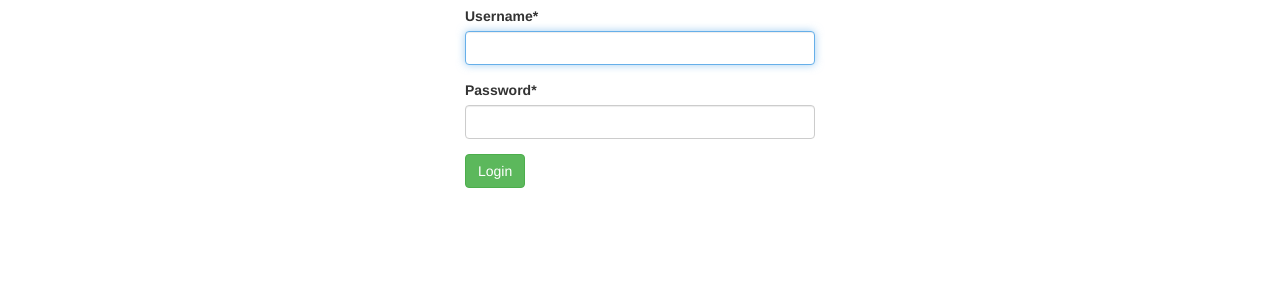
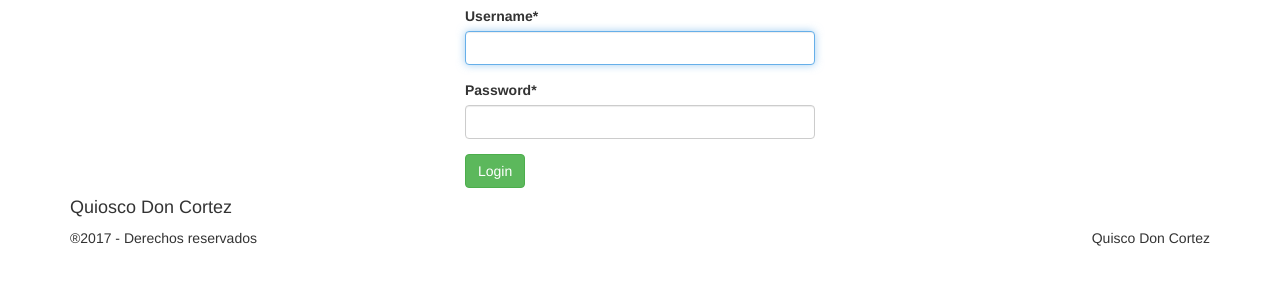
Before and after one commit to mikenunez/quiosko-don-cortez, a Django app: page / in a window 1280 px wide. Shown: the part 285-585 px from the top of the page. Run offline with Django 3.2, Linux system fonts and the light colour scheme; some libraries are stand-ins or nearby versions.

Commit message:
Add a nice footer

```diff
--- a/code/quiosko/templates/base.html
+++ b/code/quiosko/templates/base.html
@@ -62,6 +62,23 @@
       {% block pagecontent %}
       {% endblock %}
     </div>
+    <footer class="footer">
+      <div class="container">
+        <div class="row">
+          <div class="col-md-12">
+            <h4>Quiosco Don Cortez</h4>
+          </div>
+        </div>
+      </div>
+    </footer>
+    <copyright class="copyright">
+      <div class="container">
+        <div class="row">
+          <div class="col-md-6">®2017 - Derechos reservados</div>
+          <div class="col-md-6 text-right">Quisco Don Cortez</div>
+        </div>
+      </div>
+    </copyright>
     <script src="{% static 'js/jquery-3.2.1.min.js' %}"></script>
     <script src="{% static 'js/bootstrap.min.js' %}"></script>
     {% block customfooter %}
```
